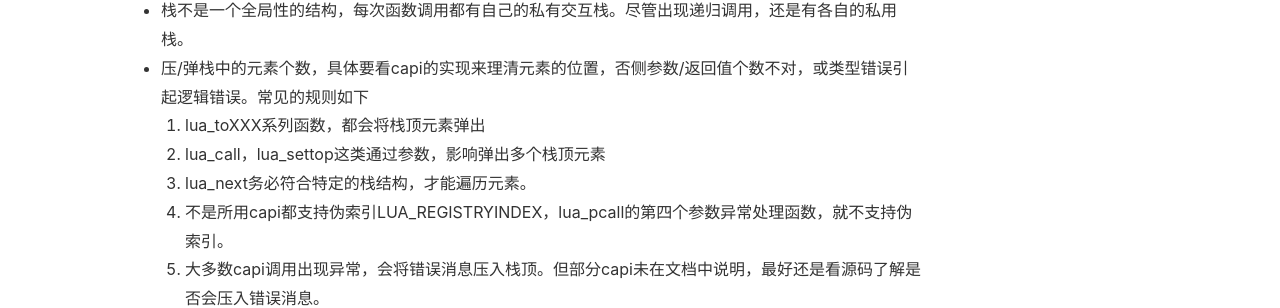
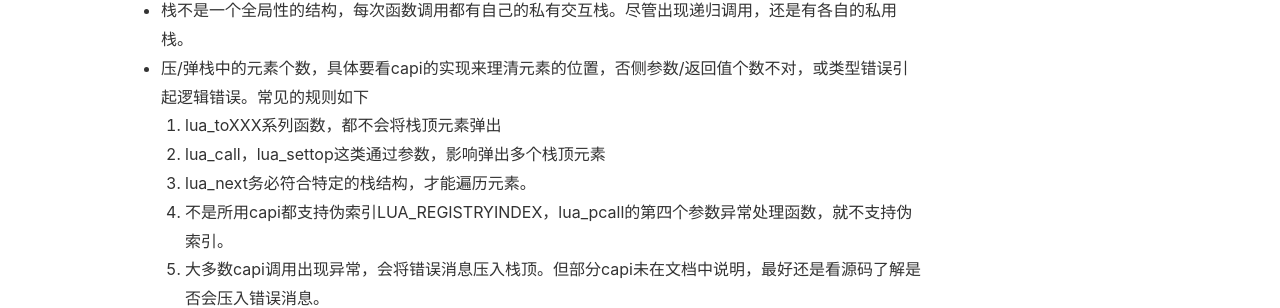
Before and after one commit to lizijie/lizijie.github.io, a Jekyll site: the page built from _posts/2021-10-05-lua与c交互笔记.md, in a window 1280 px wide and 900 px high. Shown: the part 396-704 px from the top of the window. Built offline with Jekyll 4.4.1, drawn with Linux system fonts in a browser that asks for light colours; nearby versions of some CDN libraries; comment, search, counter and statistics services are not loaded.

Commit message:
更新笔记 lua与c交互笔记

```diff
--- a/_posts/2021-10-05-lua与c交互笔记.md
+++ b/_posts/2021-10-05-lua与c交互笔记.md
@@ -12,7 +12,7 @@ tags: lua
 ### 交互栈注意事项
 * 栈不是一个全局性的结构，每次函数调用都有自己的私有交互栈。尽管出现递归调用，还是有各自的私用栈。
 * 压/弹栈中的元素个数，具体要看capi的实现来理清元素的位置，否侧参数/返回值个数不对，或类型错误引起逻辑错误。常见的规则如下
-    1. lua_toXXX系列函数，都会将栈顶元素弹出
+    1. lua_toXXX系列函数，都不会将栈顶元素弹出
     2. lua_call，lua_settop这类通过参数，影响弹出多个栈顶元素
     3. lua_next务必符合特定的栈结构，才能遍历元素。
     4. 不是所用capi都支持伪索引LUA_REGISTRYINDEX，lua_pcall的第四个参数异常处理函数，就不支持伪索引。
```
